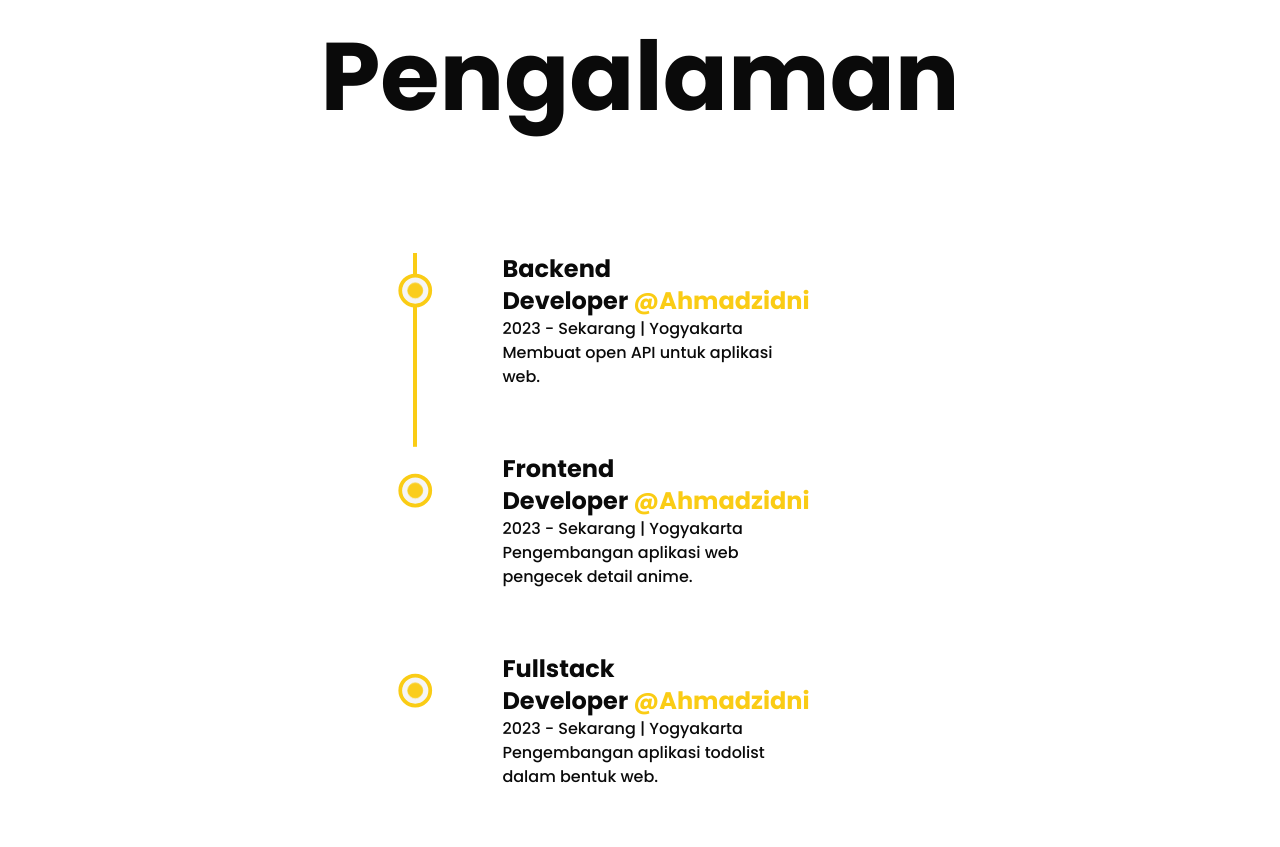
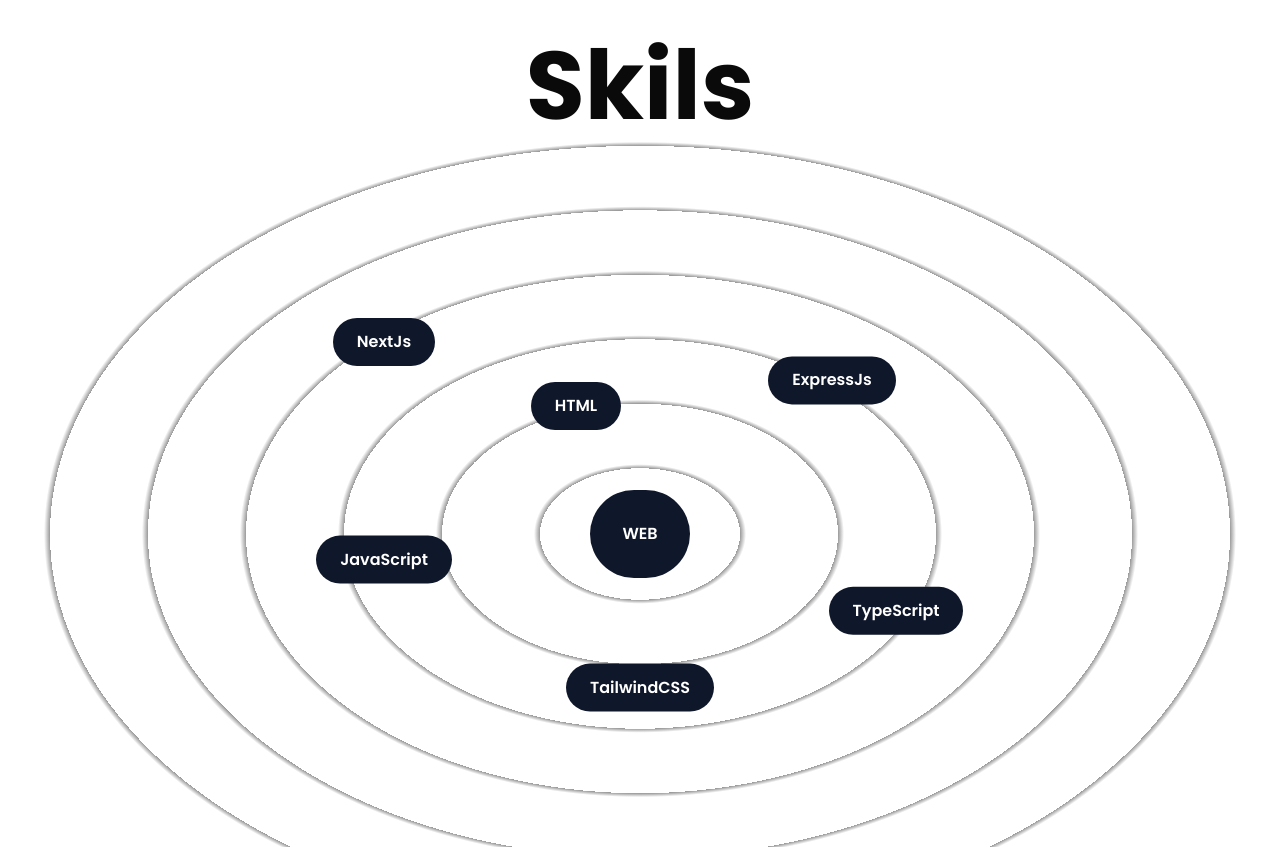
Before and after one commit to ahmaddzidnii/portofolio-nextjs, a Next.js app: page /about in a window 1280 px wide. Shown: the part 1160-2007 px from the top of the page. Built offline with nearby package versions, Linux system fonts and the light colour scheme.

Commit message:
feature: nyicil about page

```diff
--- /dev/null
+++ b/app/(portofolio)/_components/skils.tsx
@@ -0,0 +1,53 @@
+"use client";
+
+import { motion } from "framer-motion";
+
+interface SkilProps {
+  name: string;
+  x: string;
+  y: string;
+}
+const Skil = ({ name, x, y }: SkilProps) => {
+  return (
+    <motion.div
+      className="flex items-center justify-center rounded-full font-semibold bg-slate-900 dark:bg-white text-white dark:text-slate-900 py-3 px-6 shadow-black cursor-pointer absolute lg:py-2 lg:px-4 md:text-sm md:py-1.5 md:px-3 xs:bg-transparent xs:text-slate-900 xs:dark:bg-transparent xs:dark:text-white"
+      whileHover={{ scale: 1.05 }}
+      initial={{ x: 0, y: 0 }}
+      whileInView={{ x: x, y: y }}
+      transition={{ duration: 1.5 }}
+      viewport={{ once: true }}
+    >
+      {name}
+    </motion.div>
+  );
+};
+
+const Skils = () => {
+  return (
+    <>
+      <h2 className="font-bold text-8xl mt-64 w-full text-center md:text-6xl md:mt-32 xs:text-4xl md:mb-16">Skils </h2>
+      <div
+        className="w-full h-screen relative flex items-center justify-center rounded-full bg-circularLight dark:bg-circularDark lg:h-[80vh] sm:h-[60vh] xs:h-[50vh]
+      lg:bg-circularLightLg lg:dark:bg-circularDarkLg
+      md:bg-circularLightMd md:dark:bg-circularDarkMd
+      sm:bg-circularLightSm sm:dark:bg-circularDarkSm"
+      >
+        <motion.div
+          className="flex items-center justify-center rounded-full font-semibold bg-slate-900 dark:bg-white text-white dark:text-slate-900 p-8 shadow-black cursor-pointer dark:shadow-white lg:p-6 md:p-4 xs:text-xs xs:p-2 "
+          whileHover={{ scale: 1.05 }}
+        >
+          WEB
+        </motion.div>
+
+        <Skil name="HTML" x="-5vw" y="-10vw" />
+        <Skil name="JavaScript" x="-20vw" y="2vw" />
+        <Skil name="TypeScript" x="20vw" y="6vw" />
+        <Skil name="TailwindCSS" x="0vw" y="12vw" />
+        <Skil name="NextJs" x="-20vw" y="-15vw" />
+        <Skil name="ExpressJs" x="15vw" y="-12vw" />
+      </div>
+    </>
+  );
+};
+
+export default Skils;
--- a/app/(portofolio)/_components/typing-animation.tsx
+++ b/app/(portofolio)/_components/typing-animation.tsx
@@ -15,7 +15,7 @@ const TypingText = () => {
       ]}
       speed={30}
       wrapper="span"
-      className="text-2xl md:text-3xl"
+      className="text-2xl  sm:text-xl"
       repeat={Infinity}
       preRenderFirstString
     />
--- /dev/null
+++ b/app/(portofolio)/about/_components/sertifikat.tsx
@@ -0,0 +1,29 @@
+import Image from "next/image";
+import React from "react";
+const Sertifikat = () => {
+  return (
+    <div className="flex flex-col w-full items-center justify-center pt-16">
+      <h2 className="font-bold text-8xl mb-32 w-full text-center md:text-6xl xs:text-4xl md:mb-16">Sertifikat</h2>
+      <div className="grid grid-cols-12 sm:gap-0 sm:gap-y-8 gap-8">
+        <div className="col-span-6 relative w-full h-max rounded-2xl border-2 border-solid border-black sm:col-span-12">
+          <Image src="img/javaScriptIntermediate.png" width={300} height={200} alt="dd" className="w-full h-auto rounded-2xl" />
+          <div className="absolute top-0 -right-3 -z-10 w-[102%] h-[103%] rounded-2xl bg-yellow-400" />
+        </div>
+        <div className="col-span-6 relative w-full h-max rounded-2xl border-2 border-solid border-black sm:col-span-12">
+          <img src="https://placehold.co/300x200" alt="dd" className="w-full h-auto rounded-2xl" />
+          <div className="absolute top-0 -right-3 -z-10 w-[102%] h-[103%] rounded-2xl bg-yellow-400" />
+        </div>
+        <div className="col-span-6 relative w-full h-max rounded-2xl border-2 border-solid border-black sm:col-span-12">
+          <img src="https://placehold.co/300x200" alt="dd" className="w-full h-auto rounded-2xl" />
+          <div className="absolute top-0 -right-3 -z-10 w-[102%] h-[103%] rounded-2xl bg-yellow-400" />
+        </div>
+        <div className="col-span-6 relative w-full h-max rounded-2xl border-2 border-solid border-black sm:col-span-12">
+          <img src="https://placehold.co/300x200" alt="dd" className="w-full h-auto rounded-2xl" />
+          <div className="absolute top-0 -right-3 -z-10 w-[102%] h-[103%] rounded-2xl bg-yellow-400" />
+        </div>
+      </div>
+    </div>
+  );
+};
+
+export default Sertifikat;
--- a/app/(portofolio)/about/page.tsx
+++ b/app/(portofolio)/about/page.tsx
@@ -2,6 +2,8 @@ import Image from "next/image";
 import AnimatedText from "../_components/animation-text";
 import AnimateNumber from "../_components/animated-number";
 import Experience from "../_components/experience";
+import Skils from "../_components/skils";
+import Sertifikat from "./_components/sertifikat";
 
 export const metadata = {
   title: "About",
@@ -9,7 +11,7 @@ export const metadata = {
 const AboutPage = async () => {
   return (
     <main className="flex flex-col w-full items-center justify-center pt-16">
-      <AnimatedText text="Semangat Bang!" className="lg:!text-7xl sm:!text-6xl xs:!text-4xl  mb-16 sm:mb-8" />
+      <AnimatedText text="Semangat Bang!" className="lg:!text-7xl sm:!text-6xl xs:!text-3xl  mb-16 sm:mb-8" />
       <div className="w-full grid grid-cols-8 gap-16 sm:gap-8  xl:col-span-4   ">
         <div className="col-span-3 flex flex-col items-start justify-start md:order-2 md:col-span-8">
           <h2 className="mb-4 text-lg font-bold uppercase">Biography</h2>
@@ -26,13 +28,13 @@ const AboutPage = async () => {
         <div className="col-span-2 flex flex-col items-end justify-between xl:col-span-8 xl:flex-row xl:items-center  md:order-3">
           <div className="flex flex-col items-end justify-center xl:items-center ">
             <span className="inline-block text-7xl font-bold md:text-6xl sm:text-5xl xs:text-4xl">
-              <AnimateNumber value={0} /> +
+              <AnimateNumber value={0} />
             </span>
-            <h2 className="text-xl font-medium capitalize xl:text-center md:text-lg sm:text-base xs:text-sm">Years of Experience</h2>
+            <h2 className="text-xl font-medium capitalize xl:text-center md:text-lg sm:text-base xs:text-sm">Pengalaman</h2>
           </div>
           <div className="flex flex-col items-end justify-center xl:items-center ">
             <span className="inline-block text-7xl font-bold md:text-6xl sm:text-5xl xs:text-4xl">
-              <AnimateNumber value={5} /> +
+              <AnimateNumber value={5} />
             </span>
             <h2 className="text-xl font-medium capitalize xl:text-center md:text-lg sm:text-base xs:text-sm">Project</h2>
           </div>
@@ -45,7 +47,13 @@ const AboutPage = async () => {
         </div>
       </div>
       <div className="w-full">
+        <Skils />
+      </div>
+      <div className="w-full">
         <Experience />
+      </div>
+      <div className="w-full">
+        <Sertifikat />
       </div>
     </main>
   );
--- a/app/(portofolio)/layout.tsx
+++ b/app/(portofolio)/layout.tsx
@@ -5,7 +5,7 @@ const PortofolioLayout = ({ children }: { children: React.ReactNode }) => {
   return (
     <>
       <Navbar />
-      <main className="pt-20 px-10">{children}</main>
+      <main className="pt-20  container">{children}</main>
       <Footer />
     </>
   );
--- a/components/footer.tsx
+++ b/components/footer.tsx
@@ -2,14 +2,14 @@ import { Logo } from "./logo";
 
 const Footer = () => {
   return (
-    <footer className="w-full h-20 border-t shadow-sm flex justify-between items-center px-5 mt-20">
+    <footer className="w-full h-20 border-t shadow-sm flex justify-between items-center px-5 mt-20 sm:justify-center">
       <div className=" block sm:hidden">
         <Logo />
       </div>
       <div>
         made with <span className="text-rose-500">&#10084;</span>
       </div>
-      <div>
+      <div className="block sm:hidden">
         &copy;
         {`${new Date().getFullYear()} All Rights Reserved`}
       </div>
--- a/components/mobile-sidebar.tsx
+++ b/components/mobile-sidebar.tsx
@@ -1,6 +1,6 @@
 "use client";
 import { MenuIcon } from "lucide-react";
-import React from "react";
+import React, { useState } from "react";
 import { Button } from "./ui/button";
 import { Sheet, SheetContent, SheetHeader, SheetTrigger } from "./ui/sheet";
 import { Logo } from "./logo";
@@ -12,6 +12,7 @@ import Link from "next/link";
 
 const MobileSidebar = () => {
   const pathname = usePathname();
+  const [open, setOpen] = useState(false);
 
   const midNavbar = [
     {
@@ -56,7 +57,7 @@ const MobileSidebar = () => {
 
   return (
     <div className="hidden sm:block">
-      <Sheet>
+      <Sheet open={open} onOpenChange={setOpen}>
         <SheetTrigger asChild>
           <Button variant="ghost">
             <MenuIcon />
@@ -69,7 +70,7 @@ const MobileSidebar = () => {
           <div className="flex flex-col gap-y-20  my-10">
             <div className="flex flex-col space-y-2">
               {midNavbar.map((item) => (
-                <Button key={item.name} variant="ghost" asChild>
+                <Button onClick={() => setOpen(false)} key={item.name} variant="ghost" asChild>
                   <Link href={item.href}>{item.name}</Link>
                 </Button>
               ))}
--- a/components/navbar.tsx
+++ b/components/navbar.tsx
@@ -57,12 +57,13 @@ const Navbar = () => {
   ];
 
   return (
-    <header className={cn("fixed z-[100] top-0 flex w-full mx-auto h-20 justify-between items-center p-4 border-b shadow-sm transition-all duration-300 ease-in-out ", isScroled && "bg-white dark:bg-slate-900")}>
+    <header className="fixed z-[100] top-0 w-full  bg-slate-50 dark:bg-slate-900 p-4 border-b shadow-sm ">
+      <div className="flex  justify-between  h-20 w-full  items-center container mx-auto sm:!px-0 ">
         <div className="flex items-center gap-x-2 ">
           <MobileSidebar />
           <Logo />
         </div>
-      <nav className="gap-x-5 mx-auto flex sm:hidden">
+        <nav className="gap-x-5 mx-auto flex md:hidden">
           {midNavbar.map((item) => (
             <Link key={item.name} href={item.href} className="relative group font-bold">
               {item.name}
@@ -70,7 +71,7 @@ const Navbar = () => {
             </Link>
           ))}
         </nav>
-      <nav className="ms-auto  flex sm:hidden items-center gap-x-3 mr-4">
+        <nav className="ms-auto  flex md:hidden items-center gap-x-3 mr-4">
           {endNavbar.map((item) => (
             <Link key={item.name} href={item.href} target="_blank">
               {item.icon}
@@ -78,6 +79,7 @@ const Navbar = () => {
           ))}
         </nav>
         <ModeToggle />
+      </div>
     </header>
   );
 };
--- a/tailwind.config.ts
+++ b/tailwind.config.ts
@@ -66,14 +66,17 @@ module.exports = {
         "accordion-up": "accordion-up 0.2s ease-out",
       },
     },
-    // screens: {
-    //   xs: "479px",
-    //   sm: "639px",
-    //   md: "767px",
-    //   lg: "1023px",
-    //   xl: "1279px",
-    //   "2xl": "1535px",
-    // },
+    backgroundImage: {
+      circularLight: "repeating-radial-gradient(rgba(0,0,0,0.4) 2px, #ffffff 8px,#ffffff 100px)",
+      circularDark: "repeating-radial-gradient(rgba(255,255,255,0.6) 2px,#0a0a0a 8px,#0a0a0a 100px)",
+      circularLightLg: "repeating-radial-gradient(rgba(0,0,0,0.4) 2px #ffffff 8px,#ffffff 80px)",
+      circularDarkLg: "repeating-radial-gradient(rgba(255,255,255,0.6) 2px,#0a0a0a 8px,#0a0a0a 80px)",
+      circularLightMd: "repeating-radial-gradient(rgba(0,0,0,0.4) 2px #ffffff 6px,#ffffff 60px)",
+      circularDarkMd: "repeating-radial-gradient(rgba(255,255,255,0.6) 2px,#0a0a0a 6px,#0a0a0a 60px)",
+      circularLightSm: "repeating-radial-gradient(rgba(0,0,0,0.4) 2px #ffffff 4px,#ffffff 40px)",
+      circularDarkSm: "repeating-radial-gradient(rgba(255,255,255,0.6) 2px,#0a0a0a 4px,#0a0a0a 40px)",
+    },
+
     screens: {
       "2xl": { max: "1535px" },
       // => @media (max-width: 1535px) { ... }
```
Also changed, not shown: app/(portofolio)/page.tsx (+7 -7 lines), public/img/JavaScriptIntermediate.png (added). Lines whose indentation alone changed are shown as unchanged.
